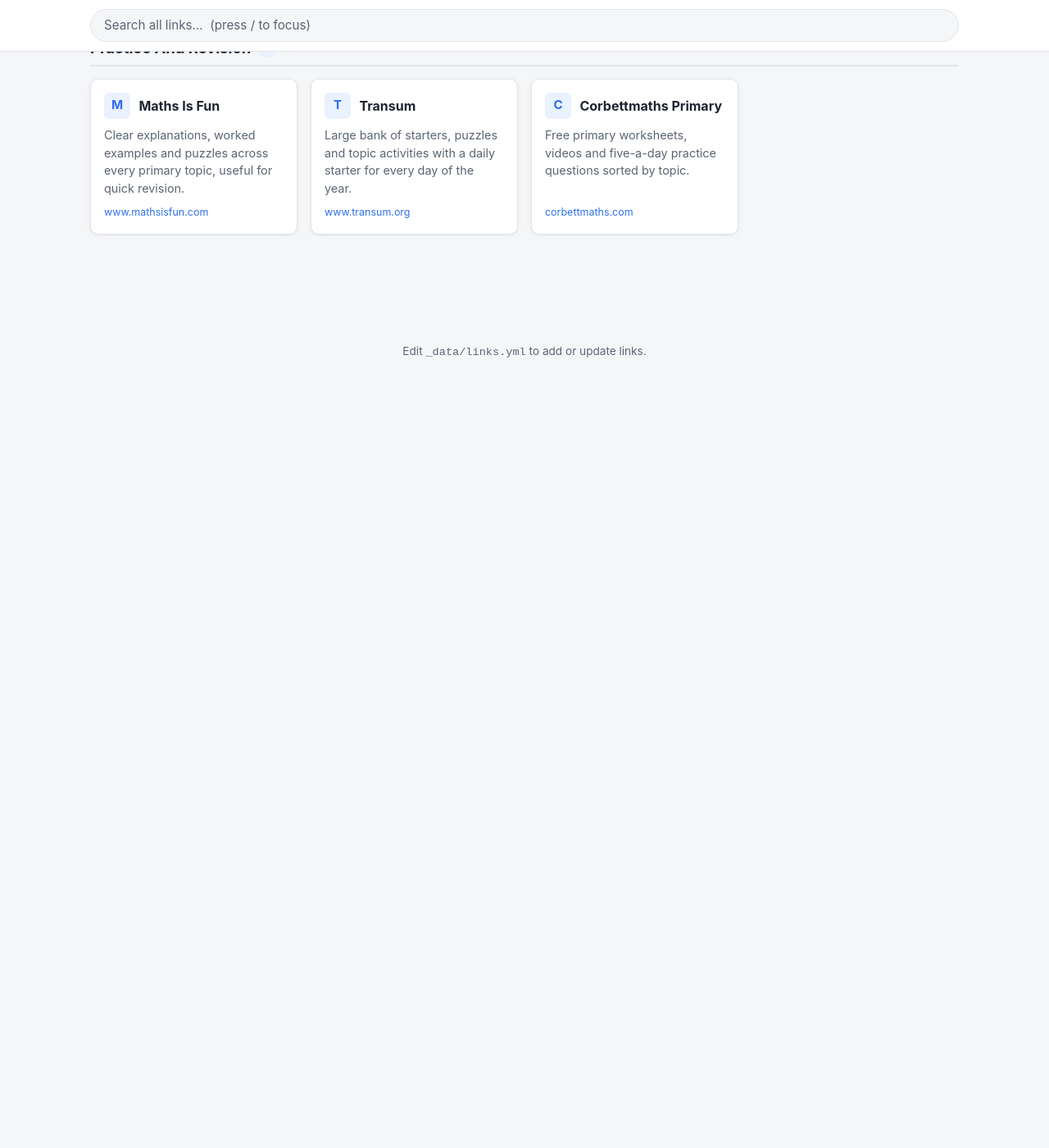
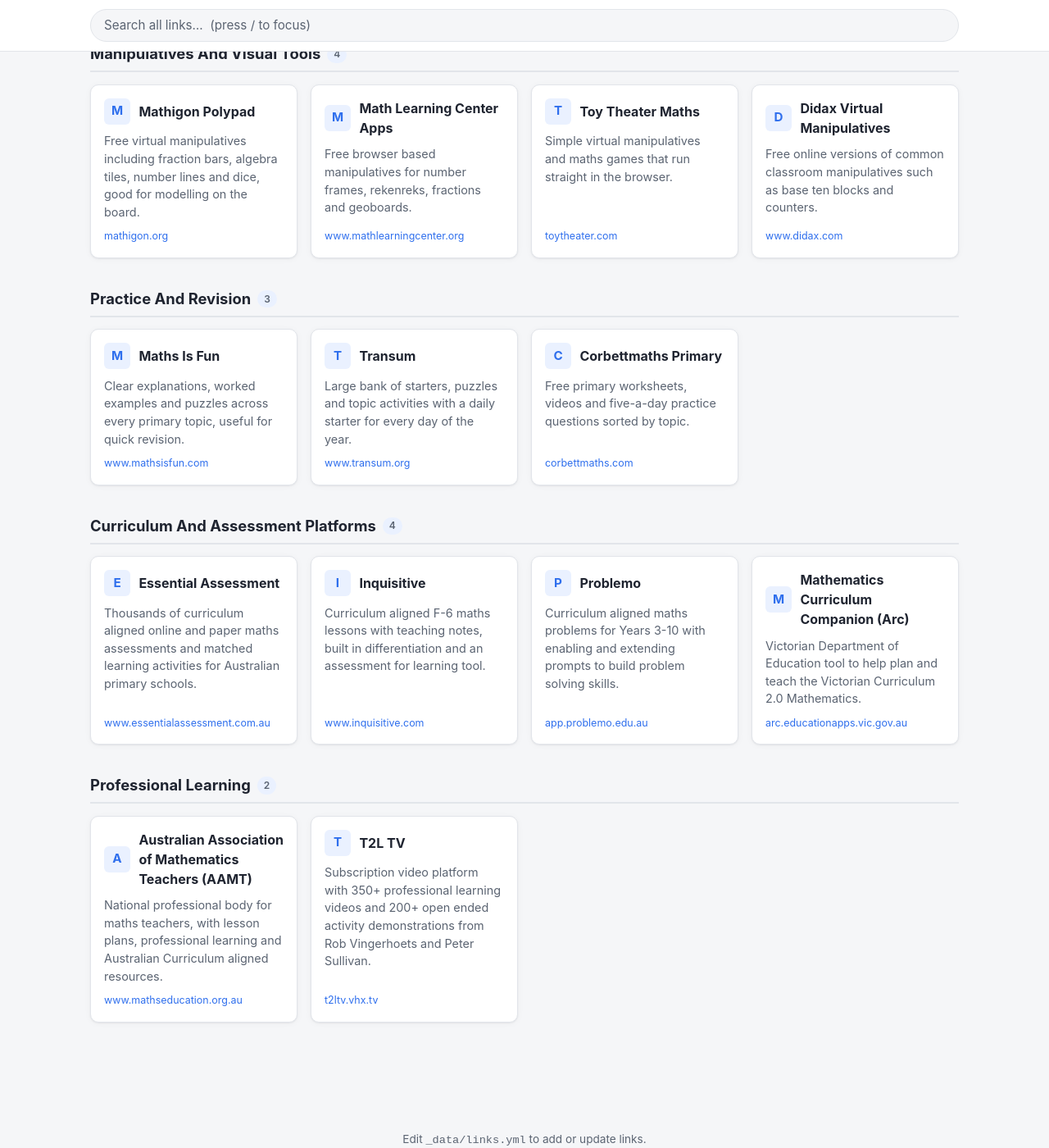
Before and after one commit to andrew-snape/Edu-Links, a Jekyll site: the page built from maths.md, in a window 1280 px wide and 1400 px high, scrolled down 2365 px. Shown: the whole window at 82% size. Built offline with Jekyll 4.4.1, drawn with Linux system fonts in a browser that asks for light colours; before the commit the page ends 2837 px from its top, so only the background shows below that; some of the changed text lies outside the part shown.

Commit message:
Update links

```diff
--- a/_data/links.yml
+++ b/_data/links.yml
@@ -57,6 +57,12 @@ maths:
     - name: Topmarks Maths
       url: https://www.topmarks.co.uk/maths-games
       description: Large library of short browser based games sorted by age and skill, handy for early finishers.
+    - name: Math Fact Fluency Toolkit
+      url: https://kcm.nku.edu/mathfactfluency/tools.php
+      description: Over 60 free games and assessment tools for building addition, subtraction, multiplication and division fact fluency.
+    - name: Love Maths Games
+      url: https://www.lovemaths.me/games
+      description: Free browser games covering operations, number and other strands for Foundation to Year 6.
 
   problem_solving_and_planning:
     - name: Building Thinking Classrooms Resources
@@ -74,6 +80,9 @@ maths:
     - name: Peter Sullivan Challenging Tasks
       url: https://www.mav.vic.edu.au/
       description: Mathematical Association of Victoria, publisher of Peter Sullivan's challenging task resources and Victorian maths professional learning.
+    - name: Rob Vingerhoets Classroom Maths Ideas
+      url: https://robvingerhoets.com.au/maths/classroom-maths-ideas/
+      description: Downloadable lesson ideas, activities and warm ups by year level and strand from Australian maths consultant Rob Vingerhoets.
 
   manipulatives_and_visual_tools:
     - name: Mathigon Polypad
@@ -99,6 +108,28 @@ maths:
     - name: Corbettmaths Primary
       url: https://corbettmaths.com/primary/
       description: Free primary worksheets, videos and five-a-day practice questions sorted by topic.
+
+  curriculum_and_assessment_platforms:
+    - name: Essential Assessment
+      url: https://www.essentialassessment.com.au/
+      description: Thousands of curriculum aligned online and paper maths assessments and matched learning activities for Australian primary schools.
+    - name: Inquisitive
+      url: https://www.inquisitive.com/au/
+      description: Curriculum aligned F-6 maths lessons with teaching notes, built in differentiation and an assessment for learning tool.
+    - name: Problemo
+      url: https://app.problemo.edu.au/dashboard
+      description: Curriculum aligned maths problems for Years 3-10 with enabling and extending prompts to build problem solving skills.
+    - name: Mathematics Curriculum Companion (Arc)
+      url: https://arc.educationapps.vic.gov.au/learning/sites/mcc
+      description: Victorian Department of Education tool to help plan and teach the Victorian Curriculum 2.0 Mathematics.
+
+  professional_learning:
+    - name: Australian Association of Mathematics Teachers (AAMT)
+      url: http://www.mathseducation.org.au/
+      description: National professional body for maths teachers, with lesson plans, professional learning and Australian Curriculum aligned resources.
+    - name: T2L TV
+      url: https://t2ltv.vhx.tv/browse
+      description: Subscription video platform with 350+ professional learning videos and 200+ open ended activity demonstrations from Rob Vingerhoets and Peter Sullivan.
 
 literacy:
   reading:
```
